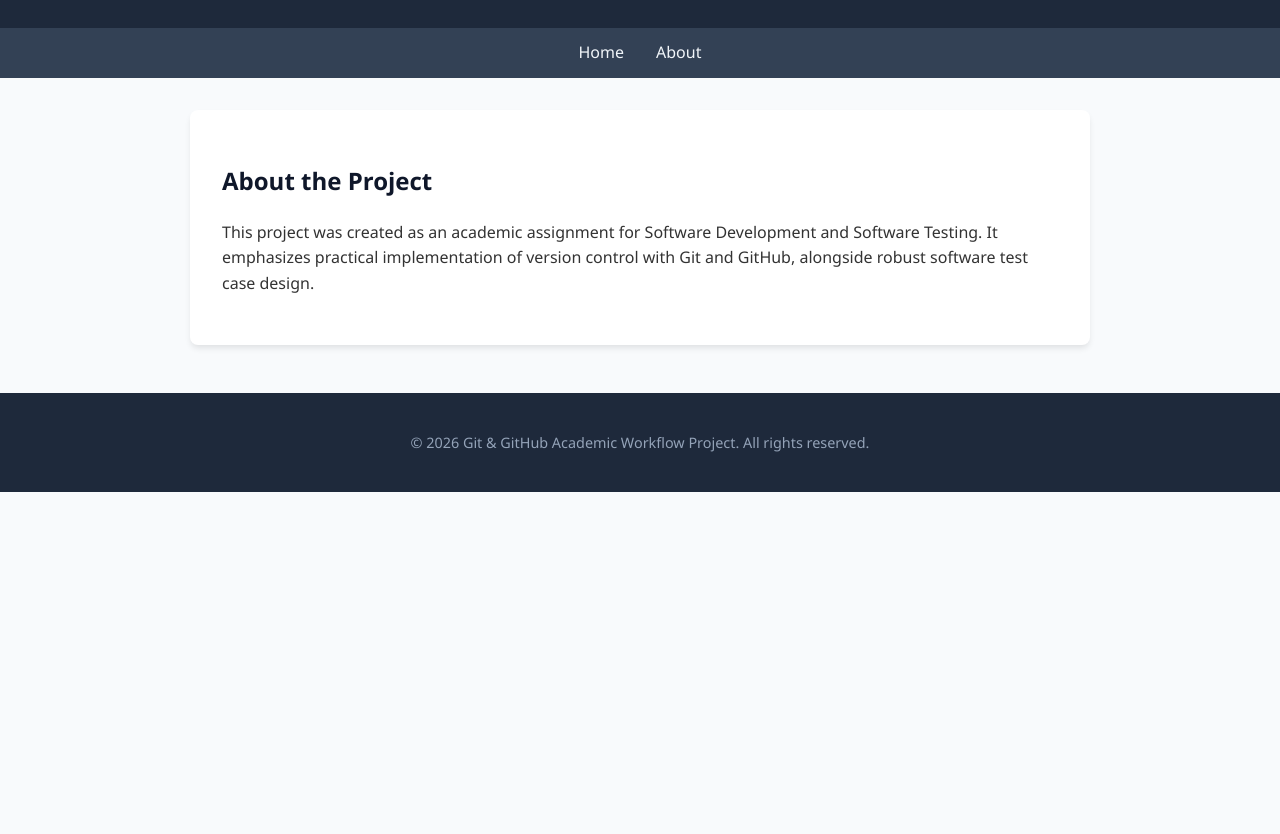
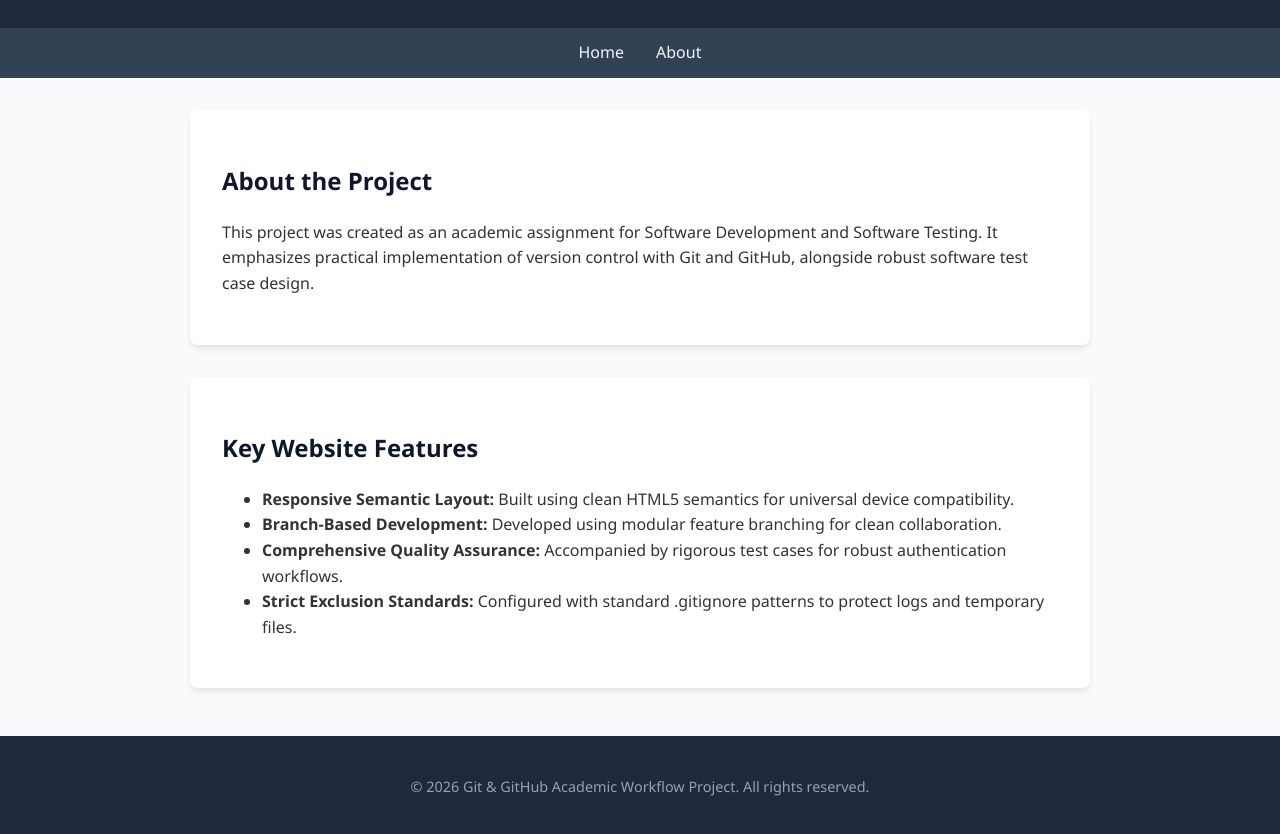
Before and after one commit to shivansh023023/SDP, a plain HTML site: page about.html in a window 1280 px wide. Shown: the part 114-948 px from the top of the page. Before the commit the page ends 800 px from the top, so only its background shows below. Drawn offline with Linux system fonts and the light colour scheme.

Commit message:
Add website features to about page

```diff
--- a/about.html
+++ b/about.html
@@ -80,6 +80,16 @@
                 software test case design.
             </p>
         </div>
+
+        <div class="card">
+            <h2>Key Website Features</h2>
+            <ul>
+                <li><strong>Responsive Semantic Layout:</strong> Built using clean HTML5 semantics for universal device compatibility.</li>
+                <li><strong>Branch-Based Development:</strong> Developed using modular feature branching for clean collaboration.</li>
+                <li><strong>Comprehensive Quality Assurance:</strong> Accompanied by rigorous test cases for robust authentication workflows.</li>
+                <li><strong>Strict Exclusion Standards:</strong> Configured with standard .gitignore patterns to protect logs and temporary files.</li>
+            </ul>
+        </div>
     </div>
 
     <footer>
```
